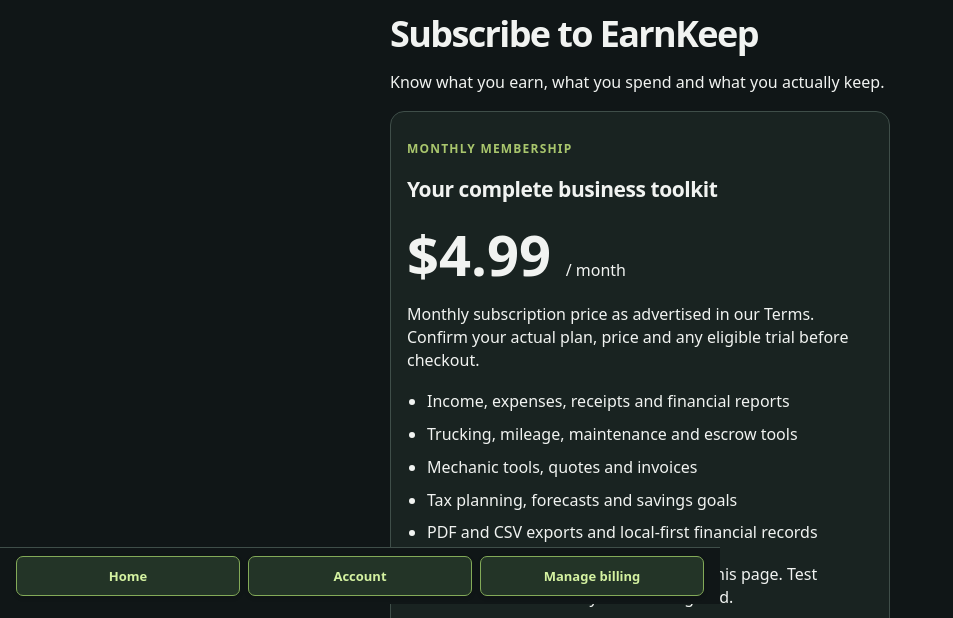
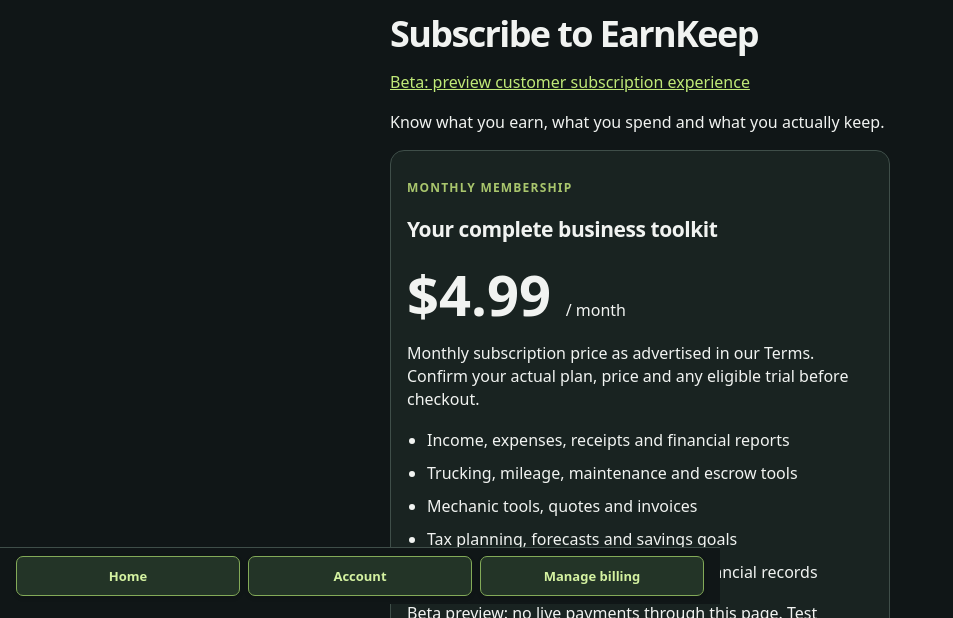
Before and after one commit to jjaren-hub/roadshop-beta, a plain HTML site: page subscribe.html in a window 1280 px wide. Shown: the part 182-800 px from the top of the page, without its empty margins (0-953 px from the left). Drawn offline with Linux system fonts and the light colour scheme.

Commit message:
Connect isolated subscription preview: subscribe.html

```diff
--- a/subscribe.html
+++ b/subscribe.html
@@ -12,7 +12,7 @@
 <header class="earnkeep-header"><img src="earnkeep-banner.webp" width="480" height="160" alt="EarnKeep — Know your numbers. Own your success."></header>
 <main class="subscribe-main">
 <nav class="workspace-nav" aria-label="Subscription navigation"><a href="./">Home</a><a href="account.html?switch=1">Account</a><a href="billing.html">Manage billing</a></nav>
-<h1>Subscribe to EarnKeep</h1><p>Know what you earn, what you spend and what you actually keep.</p>
+<h1>Subscribe to EarnKeep</h1><p><a href="subscription-preview.html">Beta: preview customer subscription experience</a></p><p>Know what you earn, what you spend and what you actually keep.</p>
 <section class="card subscribe-summary" aria-labelledby="plan-heading">
 <p class="subscribe-tag">MONTHLY MEMBERSHIP</p><h2 id="plan-heading">Your complete business toolkit</h2>
 <p class="subscribe-price">$4.99 <span>/ month</span></p><p>Monthly subscription price as advertised in our Terms. Confirm your actual plan, price and any eligible trial before checkout.</p>
```
